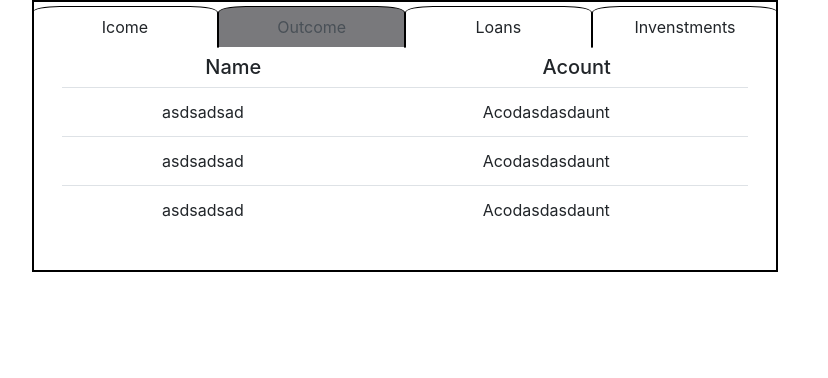
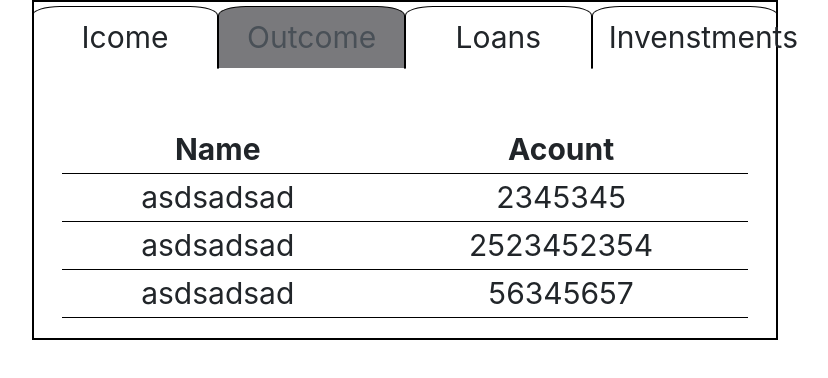
Before and after one commit to Gregtstu/users, an Angular app: page /list in a window 1280 px wide. Shown: the top 378 px of the page, without its empty margins (235-1063 px from the left). Built offline with nearby package versions, Linux system fonts and the light colour scheme.

Commit message:
uploaded list-page

```diff
--- a/src/app/pages/list-page/list-page.component.html
+++ b/src/app/pages/list-page/list-page.component.html
@@ -1,7 +1,7 @@
 <div class="container-fl col-7 m-auto px-2 pt-1">
     <ul class="nav nav-tabs card-header-tabs p-0 text-center">
       <li class="nav-item">
-        <a class="nav-link" aria-current="true" >Icome</a>
+        <a class="nav-link" aria-current="true">Icome</a>
       </li>
       <li class="nav-item">
         <a class="nav-link active" aria-current="true" >Outcome</a>
@@ -14,23 +14,25 @@
       </li>
     </ul>
   <div class="card-body">
-    <div class="table-headers d-flex">
-      <h5 class="tex-end col-6 text-center">Name</h5>
-      <h5 class="text-start col-6 text-center" >Acount</h5>
-    </div>
-    <table class="table text-center">
+    <table class="table-castum text-center">
+      <thead>
+      <tr>
+        <th>Name</th>
+        <th>Acount</th>
+      </tr>
+      </thead>
       <tbody>
       <tr>
         <td>asdsadsad</td>
-        <td>Acodasdasdaunt</td>
+        <td>2345345</td>
       </tr>
       <tr>
         <td>asdsadsad</td>
-        <td>Acodasdasdaunt</td>
+        <td>2523452354</td>
       </tr>
       <tr>
         <td>asdsadsad</td>
-        <td>Acodasdasdaunt</td>
+        <td>56345657</td>
       </tr>
       </tbody>
     </table>
--- a/src/app/pages/list-page/list-page.component.scss
+++ b/src/app/pages/list-page/list-page.component.scss
@@ -1,5 +1,6 @@
 .container-fl {
   border: 2px solid black;
+  font-size: 30px;
 
   .nav {
     display: flex;
@@ -29,4 +30,12 @@
       }
     }
   }
+  .table-castum{
+    width: 100%;
+    margin-top: 50px;
+
+    tr{
+      border-bottom: 1px solid black;
+    }
+  }
 }
```
